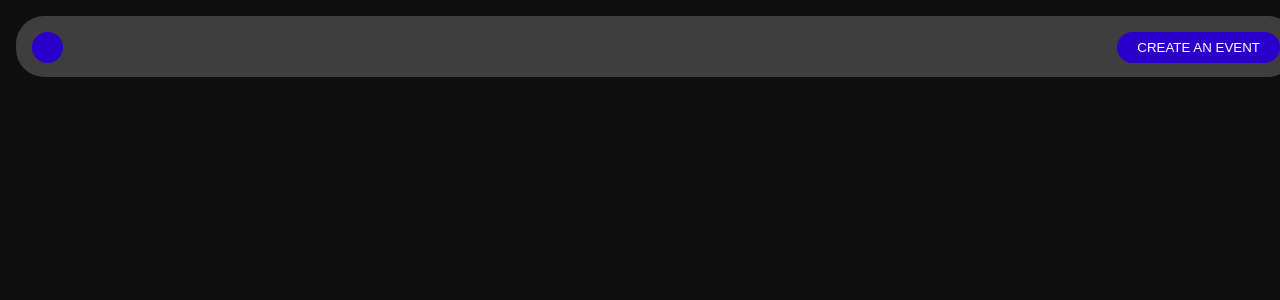
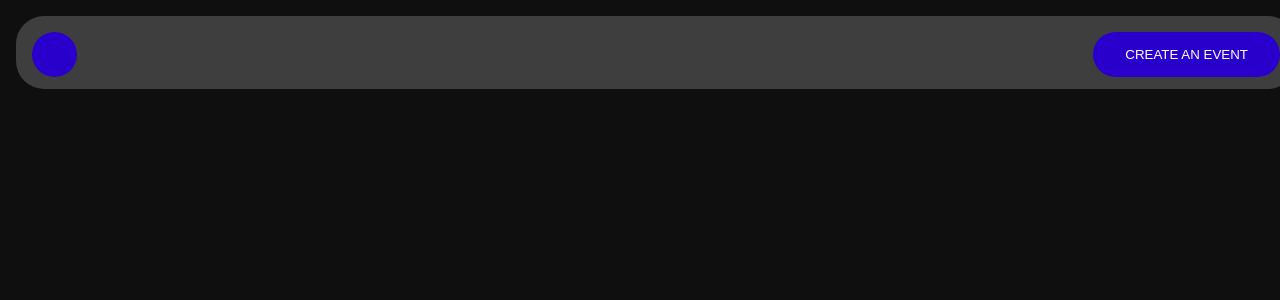
Before and after one commit to MartPowers/mary-power-events4u, a React (Create React App) app in the folder my-app/: page / in a window 1280 px wide. Shown: the top 300 px of the page. Built offline with nearby package versions, Linux system fonts and the light colour scheme.

Commit message:
tablet header

```diff
--- a/my-app/src/components/Header/Header.scss
+++ b/my-app/src/components/Header/Header.scss
@@ -13,6 +13,10 @@ body {
   height: 61px;
   margin: 1rem;
 
+  @include tablet{
+    height: 73px;
+  }
+
   &__container {
     display: flex;
     justify-content: space-between;
@@ -24,6 +28,11 @@ body {
     border-radius: 50px;
     height: 31px;
     width: 31px;
+
+    @include tablet{
+        height: 45px;
+        width: 45px;
+    }
   }
 
   &__btn {
@@ -32,5 +41,11 @@ body {
     border-radius: 30px;
     color: white;
     padding: 0 1.25rem;
+
+    @include tablet{
+        padding: 0 2rem;
+    }
   }
+
+
 }
```
Also changed, not shown: my-app/src/components/Header/Header.jsx (+6 -9 lines).
